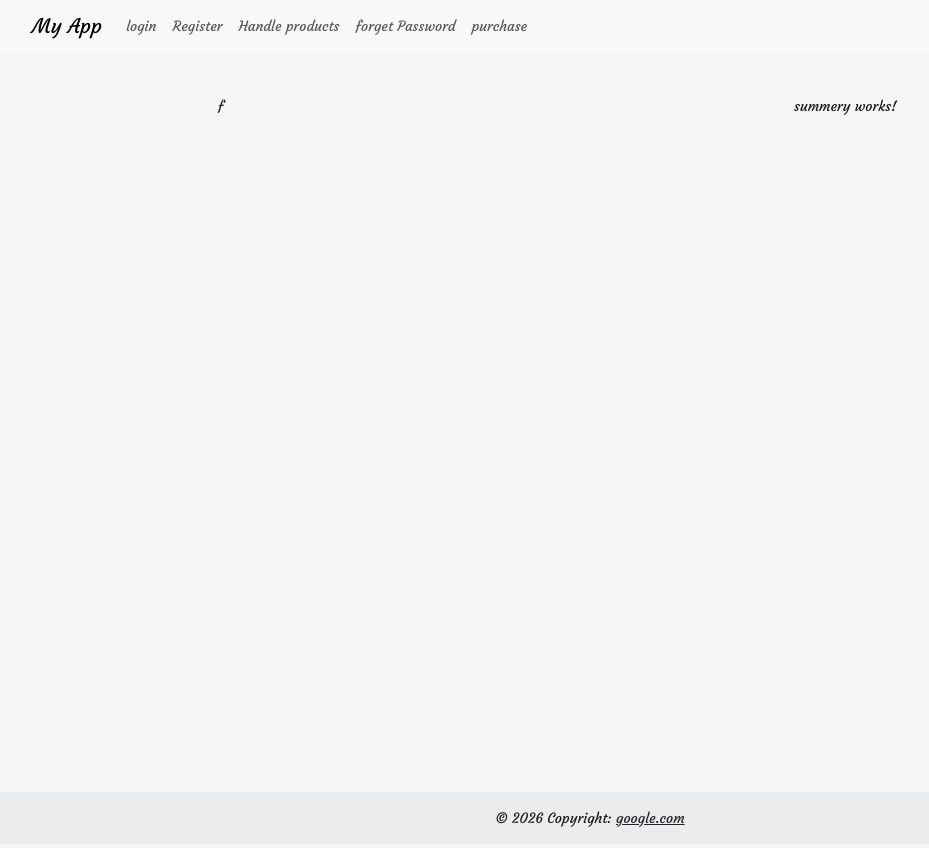
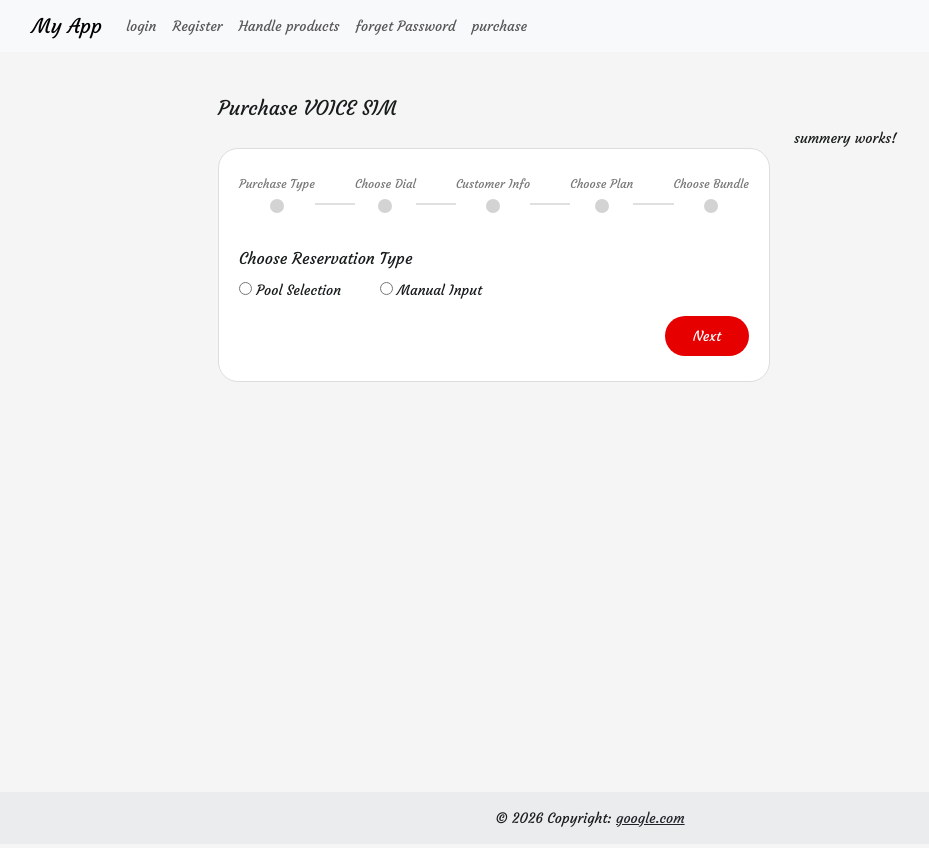
Before and after one commit to hebataha/my-angular-app, an Angular app: page /productStepper in a window 1280 px wide. Shown: the whole page, without its empty margins (50-979 px from the left). Built offline with nearby package versions, Linux system fonts and the light colour scheme.

Commit message:
add html

```diff
--- a/src/app/product-type-stepper/product-type-stepper/product-type-stepper.html
+++ b/src/app/product-type-stepper/product-type-stepper/product-type-stepper.html
@@ -1,5 +1,5 @@
 <!-- <h1>{{stepNum }}</h1> -->
-<!-- @if(stepNum === ProductType.ADSL){
+@if(stepNum === ProductType.ADSL){
 <h5>Purchase ADSL</h5>
 }
 
@@ -14,6 +14,8 @@
 @if(stepNum === ProductType.VOICE){
 <h5> Purchase VOICE SIM</h5>
 }
+<div class="row">
+    <div class="col-12 col-lg-9">
         <div class="stepper">
             <div class="stepper__wrapper">
                 <div class="step">
@@ -82,13 +84,9 @@
             <div class="stepper__footer d-flex flex-row-reverse">
                 <button class="proceed-btn"> Next</button>
             </div>
-</div> -->
-<div class="row">
-    <div class="col-12 col-lg-9">
-        f
+        </div>
     </div>
     <div class="col-12 col-lg-3">
-
         <app-summery></app-summery>
     </div>
 </div>
```
Lines whose indentation alone changed are shown as unchanged.
